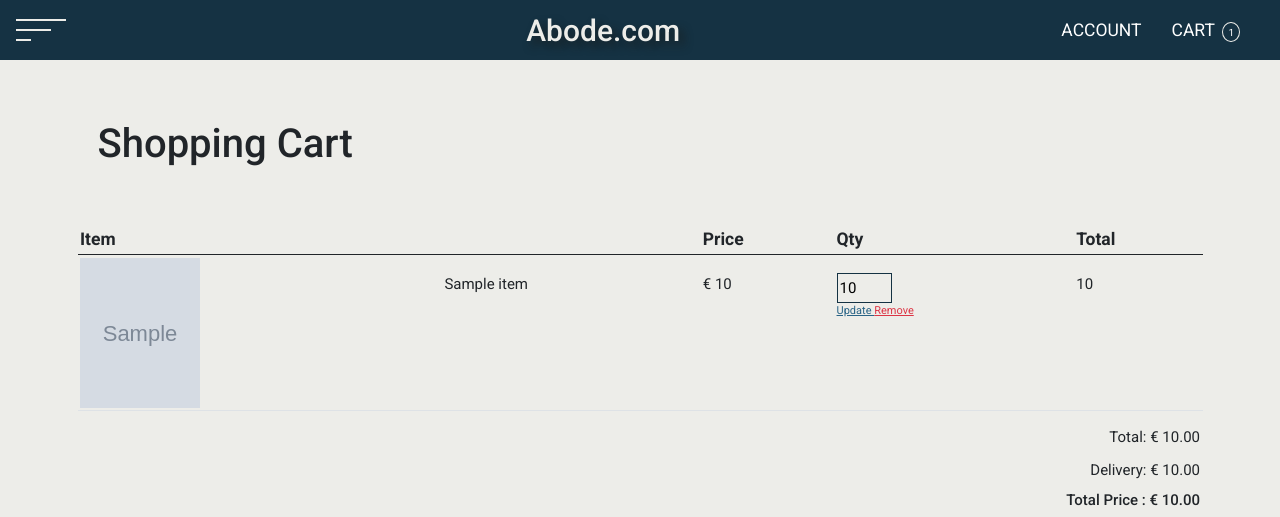
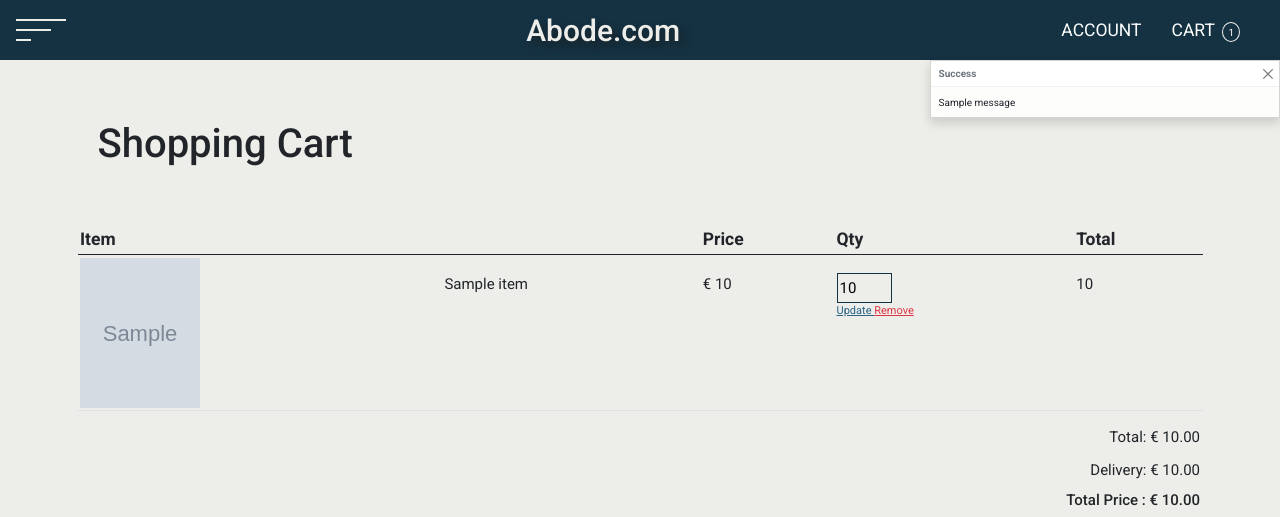
Before and after one commit to BrianWhelanDublin/milestone-project-4, a Django app: template cart/templates/cart/cart.html in a window 1280 px wide. Shown: the top 517 px of the page. Run offline with Django 3.2, Linux system fonts and the light colour scheme; the template is opened without the code that fills it: most values are stand-ins (such as "Sample title", 1, 10 or a date in 2020); grey boxes marked "Sample" are stand-in pictures; one stand-in notice (Sample message) is shown.

Commit message:
add toasts and messages

```diff
--- a/abode/settings.py
+++ b/abode/settings.py
@@ -80,6 +80,7 @@ TEMPLATES = [
     },
 ]
 
+MESSAGE_STORAGE = 'django.contrib.messages.storage.session.SessionStorage'
 
 AUTHENTICATION_BACKENDS = [
     # Needed to login by username in Django admin, regardless of `allauth`
--- a/cart/views.py
+++ b/cart/views.py
@@ -1,6 +1,7 @@
 from django.shortcuts import (render, redirect,
                               get_object_or_404, reverse,
                               HttpResponse)
+from django.contrib import messages
 from stock.models import Item
 
 
@@ -28,7 +29,9 @@ def add_to_cart(request, item_id):
         cart[item_id] = quantity
 
     request.session["cart"] = cart
-    print(request.session["cart"])
+    messages.success(request,
+                     f"{item.name} has been added to your cart.")
+
     return redirect(redirect_url)
 
 
--- a/static/css/base.css
+++ b/static/css/base.css
@@ -167,6 +167,18 @@ table input[type="number"]:focus {
 label[for="quantity"] {
     font-size: 1.25rem;
 }
+/*  toasts*/
+.message-container{
+    position: fixed;
+    top:6rem;
+    right: 0;
+    z-index: 500;
+}
+.toast{
+    border-radius: 0;
+}
+
+
 
 /* Navigation */
 
--- a/templates/base.html
+++ b/templates/base.html
@@ -54,9 +54,9 @@
                                 </li>
                                 <li>
                                     <a class="top-nav-item d-none d-md-block" href="{% url 'view_cart' %}">Cart
-                                          {% if item_count %}
+                                        {% if item_count %}
                                         <span class="cart-number">
-                                          {{ item_count }}
+                                            {{ item_count }}
                                         </span>
                                         {% endif %}
                                     </a>
@@ -64,11 +64,11 @@
                                 <li>
                                     <a class="top-nav-item" href="{% url 'view_cart' %}">
                                         <i class="las la-shopping-bag d-md-none" aria-hidden="true"></i>
-                                          {% if item_count %}
+                                        {% if item_count %}
                                         <span class="cart-number d-md-none">
                                             {{ item_count }}
                                         </span>
-                                          {% endif %}
+                                        {% endif %}
                                         <span class="visually-hidden">link to shopping cart</span></a>
                                 </li>
                             </ul>
@@ -119,6 +119,14 @@
                 </div>
             </div>
         </nav>
+        {% if messages %}
+        <div class="message-container">
+            {% for message in messages %}
+
+            {% include "includes/toasts/successful_toast.html" %}
+            {% endfor %}
+        </div>
+        {% endif %}
         {% block header %}
         {% endblock %}
     </header>
@@ -172,6 +180,19 @@
         </div>
     </footer>
     {% block other_end_js %}
+    <script>
+        var toastElList = [].slice.call(document.querySelectorAll('.toast'))
+        var toastList = toastElList.map(function (toastEl) {
+            return new bootstrap.Toast(toastEl)
+        })
+        toastList.forEach((toast)=>{
+            toast.show()
+        })
+
+
+
+
+    </script>
     {% endblock %}
     <script src="{% static 'js/main.js' %}"></script>
 </body>
--- /dev/null
+++ b/templates/includes/toasts/successful_toast.html
@@ -0,0 +1,10 @@
+
+<div class="toast" role="alert" aria-live="assertive" aria-atomic="true"data-bs-autohide="false" data-bs-animation="true">
+  <div class="toast-header">
+    <strong class="me-auto">Success</strong>
+    <button type="button" class="btn-close" data-bs-dismiss="toast" aria-label="Close"></button>
+  </div>
+  <div class="toast-body">
+     {{ message }}
+  </div>
+</div>
```
Also changed, not shown: templates/includes/toasts/error_toast.html (added, +9 -0 lines), templates/includes/toasts/info_toast.html (added, +8 -0 lines), templates/includes/toasts/warning_toast.html (added, +9 -0 lines).
